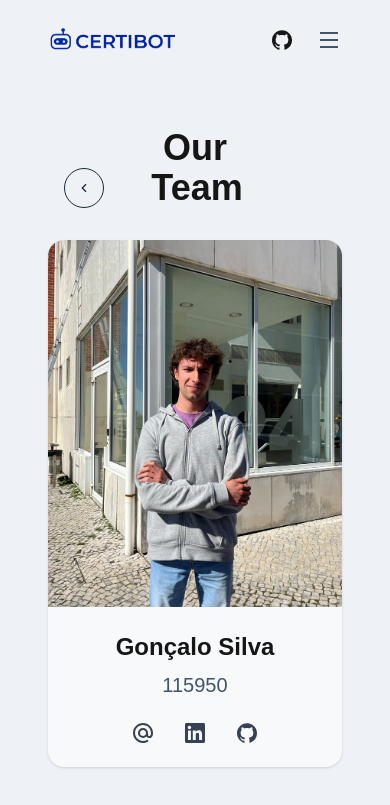
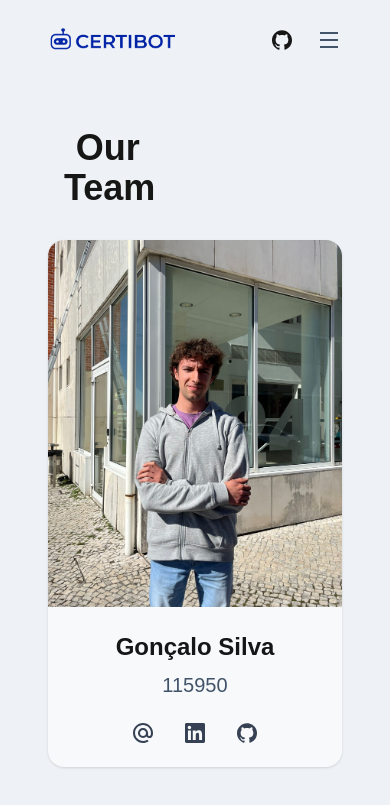
Before and after one commit to pei-certibot/certibot-microsite, a React (Vite) app: page /team in a window 390 px wide. Shown: the top 805 px of the page. Built offline with nearby package versions, Linux system fonts and the light colour scheme.

Commit message:
backbutton on team page fix

```diff
--- a/src/pages/Team.jsx
+++ b/src/pages/Team.jsx
@@ -7,7 +7,7 @@ function Team() {
         <div>
             <div className="p-8">
             <div className="flex mb-8 px-8">
-                <div className="w-1/3 relative"><div className="absolute bottom-0"><BackButton /></div></div>
+                <div className="w-1/3 relative hidden sm:block"><div className="absolute bottom-0"><BackButton /></div></div>
                 <div className="w-1/3">
                     <h2 className="hidden sm:block">Our Team</h2>
                     <h3 className="sm:hidden">Our Team</h3>
```
